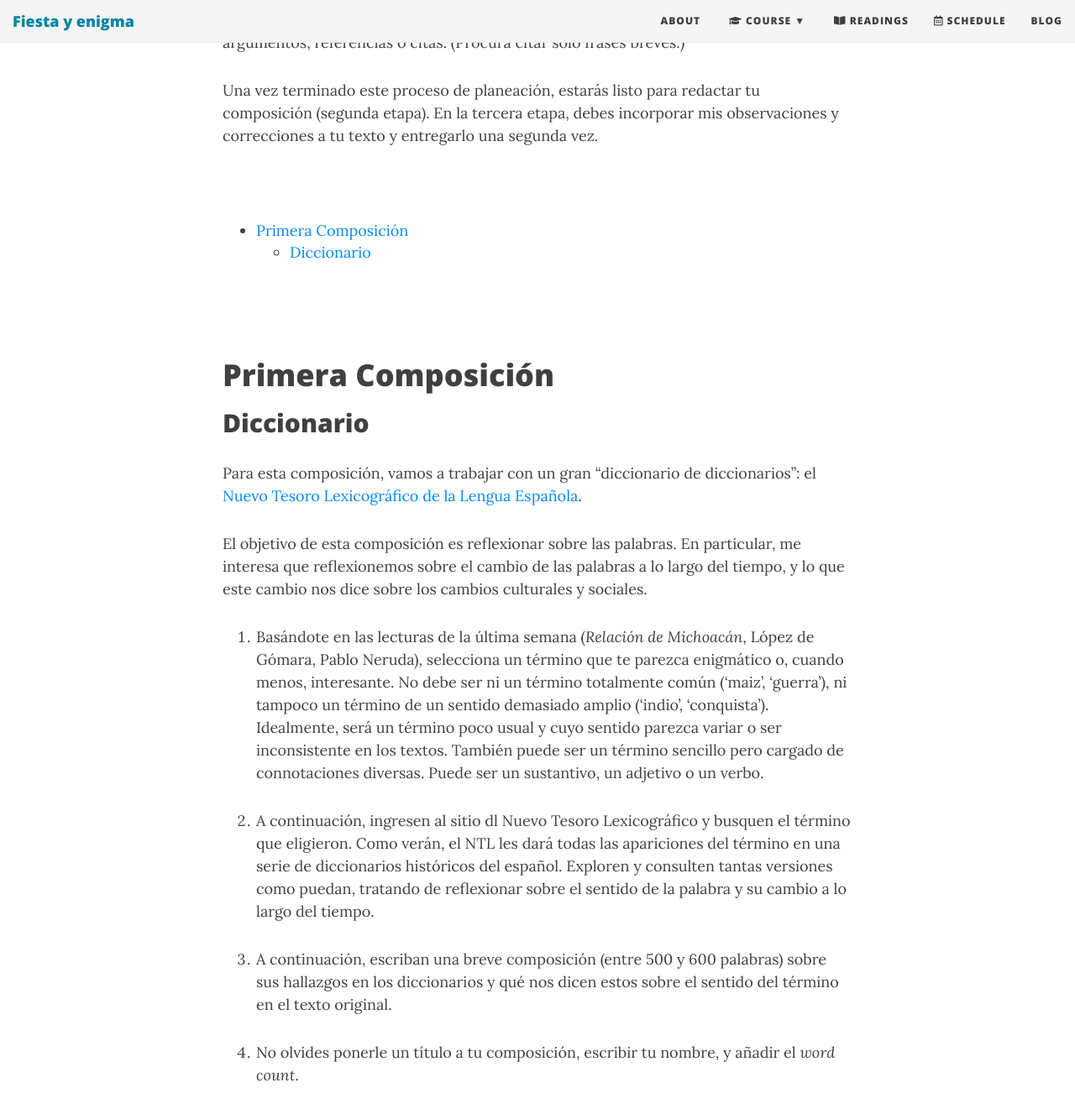
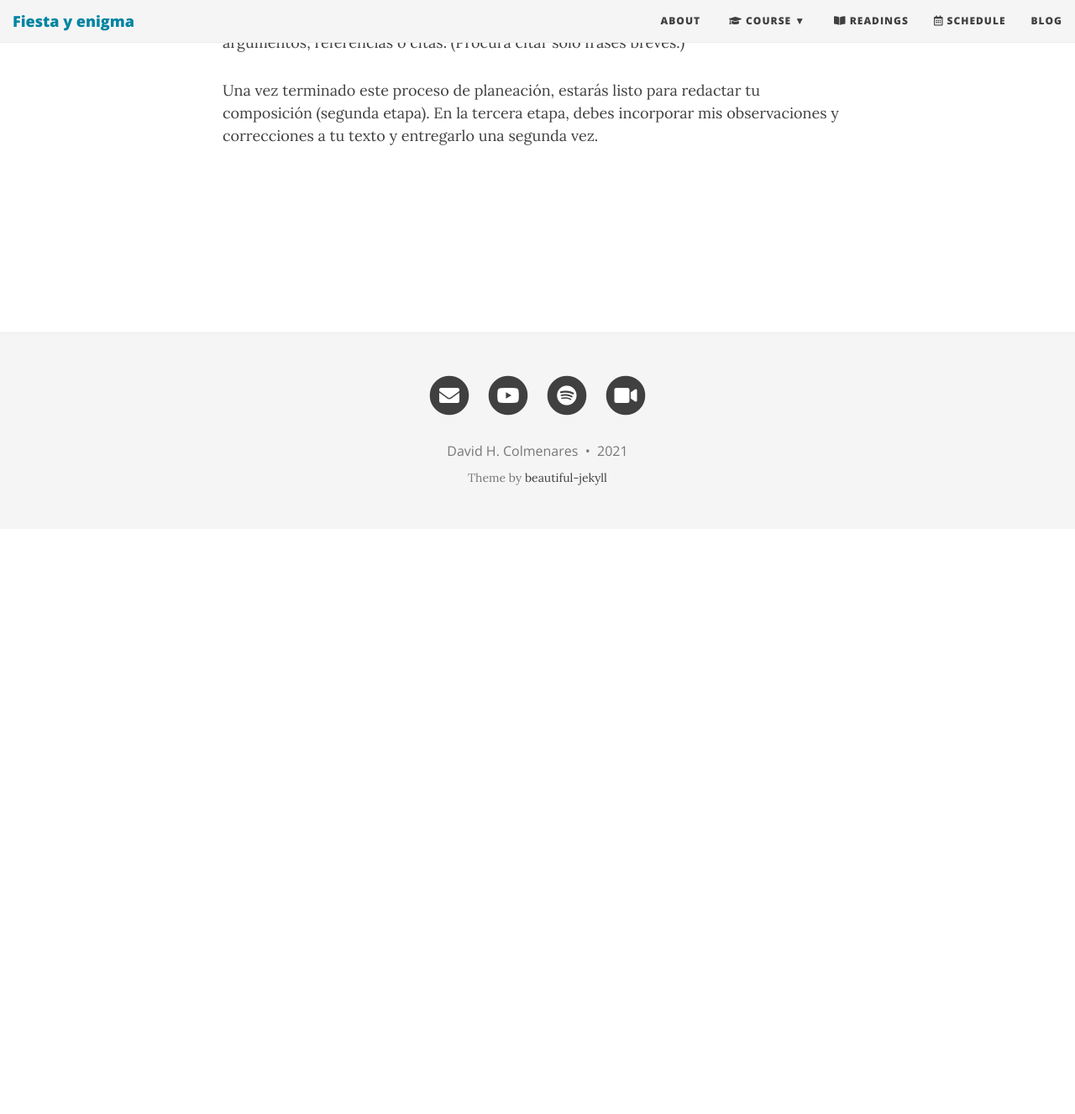
Before and after one commit to Hipomenes/novohispana, a Jekyll site: the page built from assignments.md, in a window 1280 px wide and 1400 px high, scrolled down 652 px. Shown: the top 1327 px of the window at 84% size. Built offline with Jekyll 4.4.1, drawn with Linux system fonts in a browser that asks for light colours; nearby versions of some CDN libraries; after the commit the page ends 1282 px from its top, so only the background shows below that.

Commit message:
Update assignments.md

```diff
--- a/assignments.md
+++ b/assignments.md
@@ -18,19 +18,3 @@ Una vez terminado este proceso de planeación, estarás listo para redactar tu c
 
 <br>
 <br>
-
-# Primera Composición
-
-##  Diccionario
-
-Para esta composición, vamos a trabajar con un gran "diccionario de diccionarios": el [Nuevo Tesoro Lexicográfico de la Lengua Española](http://ntlle.rae.es/ntlle/SrvltGUILoginNtlle).
-
-El objetivo de esta composición es reflexionar sobre las palabras. En particular, me interesa que reflexionemos sobre el cambio de las palabras a lo largo del tiempo, y lo que este cambio nos dice sobre los cambios culturales y sociales.
-
-1. Basándote en las lecturas de la última semana (*Relación de Michoacán*, López de Gómara, Pablo Neruda), selecciona un término que te parezca enigmático o, cuando menos, interesante. No debe ser ni un término totalmente común ('maiz', 'guerra'), ni tampoco un término de un sentido demasiado amplio ('indio', 'conquista'). Idealmente, será un término poco usual y cuyo sentido parezca variar o ser inconsistente en los textos. También puede ser un término sencillo pero cargado de connotaciones diversas. Puede ser un sustantivo, un adjetivo o un verbo.
-
-2. A continuación, ingresen al sitio dl Nuevo Tesoro Lexicográfico y busquen el término que eligieron. Como verán, el NTL les dará todas las apariciones del término en una serie de diccionarios históricos del español. Exploren y consulten tantas versiones como puedan, tratando de reflexionar sobre el sentido de la palabra y su cambio a lo largo del tiempo.
-
-3. A continuación, escriban una breve composición (entre 500 y 600 palabras) sobre sus hallazgos en los diccionarios y qué nos dicen estos sobre el sentido del término en el texto original.
-
-4. No olvides ponerle un título a tu composición, escribir tu nombre, y añadir el *word count*.
```
